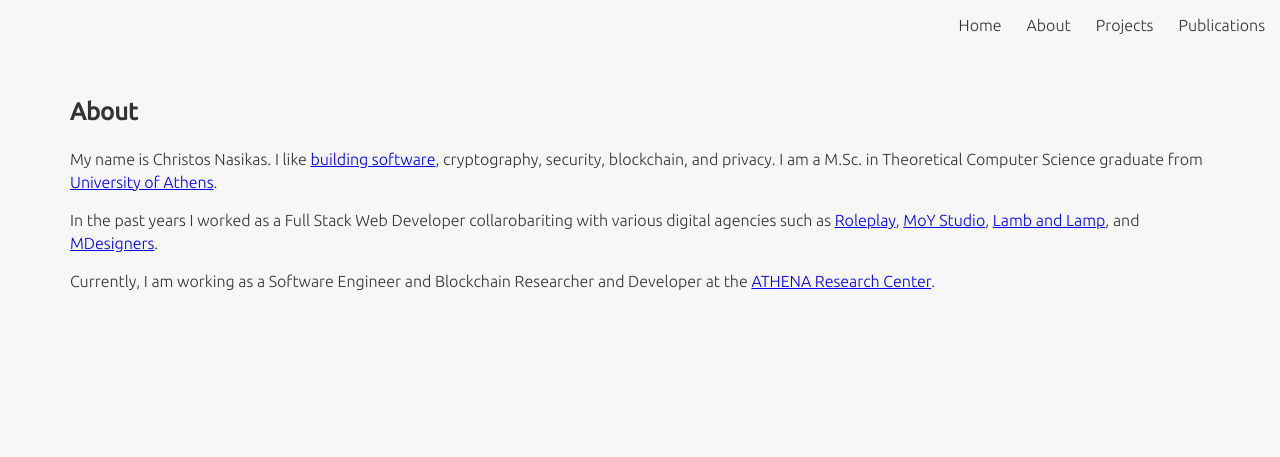
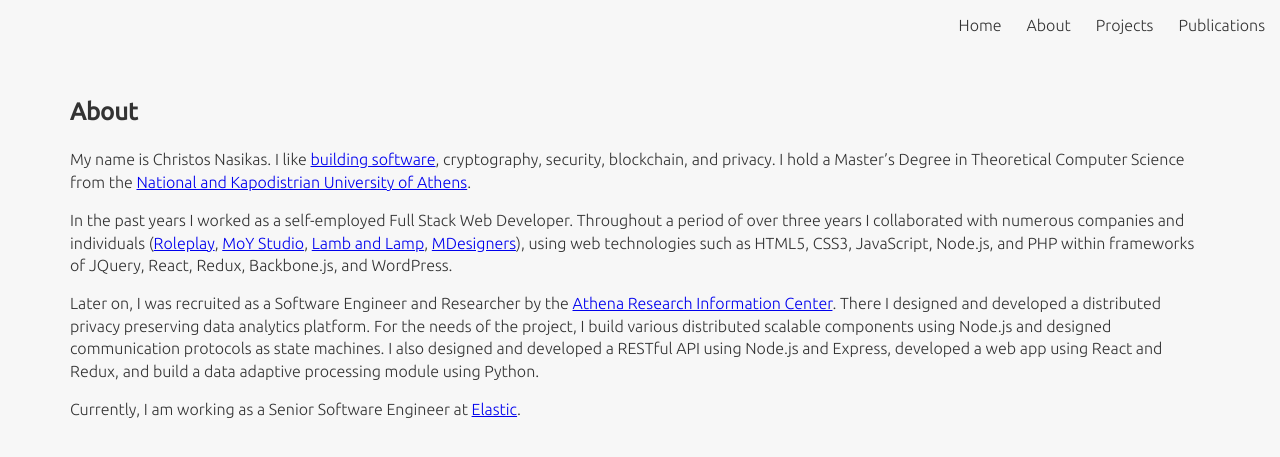
Before and after one commit to cnasikas/christosnasikas.com, a Jekyll site: the page built from about.html, in a window 1280 px wide. Shown: the top 457 px of the page. Built offline with Jekyll 4.4.1, drawn with Linux system fonts in a browser that asks for light colours; nearby versions of some CDN libraries.

Commit message:
Improve about

```diff
--- a/about.html
+++ b/about.html
@@ -9,17 +9,19 @@ slug: about
   <p>
     My name is Christos Nasikas. I like <a href="https://github.com/cnasikas/"
     target="_blank">building software</a>, cryptography, security, blockchain,
-    and privacy. I am a M.Sc. in Theoretical Computer Science graduate from <a href="http://di.uoa.gr/"
-    target="_blank">University of Athens</a>.
+    and privacy. I hold a Master’s Degree in Theoretical Computer Science from the <a href="http://di.uoa.gr/"
+    target="_blank">National and Kapodistrian University of Athens</a>.
   </p>
   <p>
-      In the past years I worked as a Full Stack Web Developer collarobariting
-      with various digital agencies such as <a href="https://www.roleplay.gr/" target="_blank">Roleplay</a>,
-      <a href="http://moystudio.gr/en/" target="_blank">MoY Studio</a>, <a href="http://lambandlamp.com" target="_blank">Lamb and Lamp</a>, and
-      <a href="https://mdesigners.gr/en/home-en/" target="_blank">MDesigners</a>.
+      In the past years I worked as a self-employed Full Stack Web Developer. Throughout a period of over three years I collaborated with numerous companies and individuals (<a href="https://www.roleplay.gr/" target="_blank">Roleplay</a>,
+      <a href="http://moystudio.gr/en/" target="_blank">MoY Studio</a>, <a href="http://lambandlamp.com" target="_blank">Lamb and Lamp</a>,
+      <a href="https://mdesigners.gr/en/home-en/" target="_blank">MDesigners</a>), using  web technologies such as HTML5, CSS3, JavaScript, Node.js, and PHP within frameworks of JQuery, React, Redux, Backbone.js, and WordPress.
   </p>
   <p>
-    Currently, I am working as a Software Engineer and Blockchain Researcher and Developer at the
-    <a href="https://www.athena-innovation.gr/" target="_blank">ATHENA Research Center</a>.
+  Later on, I was recruited as a Software Engineer and Researcher by the <a href="https://www.athena-innovation.gr/" target="_blank">Athena Research Information Center</a>. There I designed and developed a distributed privacy preserving data analytics platform. For the needs of the project, I build various distributed scalable components using Node.js and designed communication protocols as state machines. I also designed and developed a RESTful API using Node.js and Express, developed a web app using React and Redux, and build a data adaptive processing module using Python.
+  </p>
+  <p>
+    Currently, I am working as a Senior Software Engineer  at
+    <a href="https://www.elastic.co/" target="_blank">Elastic</a>.
   </p>
 </section>
--- a/robots.txt
+++ b/robots.txt
@@ -2,4 +2,4 @@
 
 # Allow crawling of all content
 User-agent: *
-Disallow: /gpg
+Disallow:
```
Also changed, not shown: Gemfile.lock.
